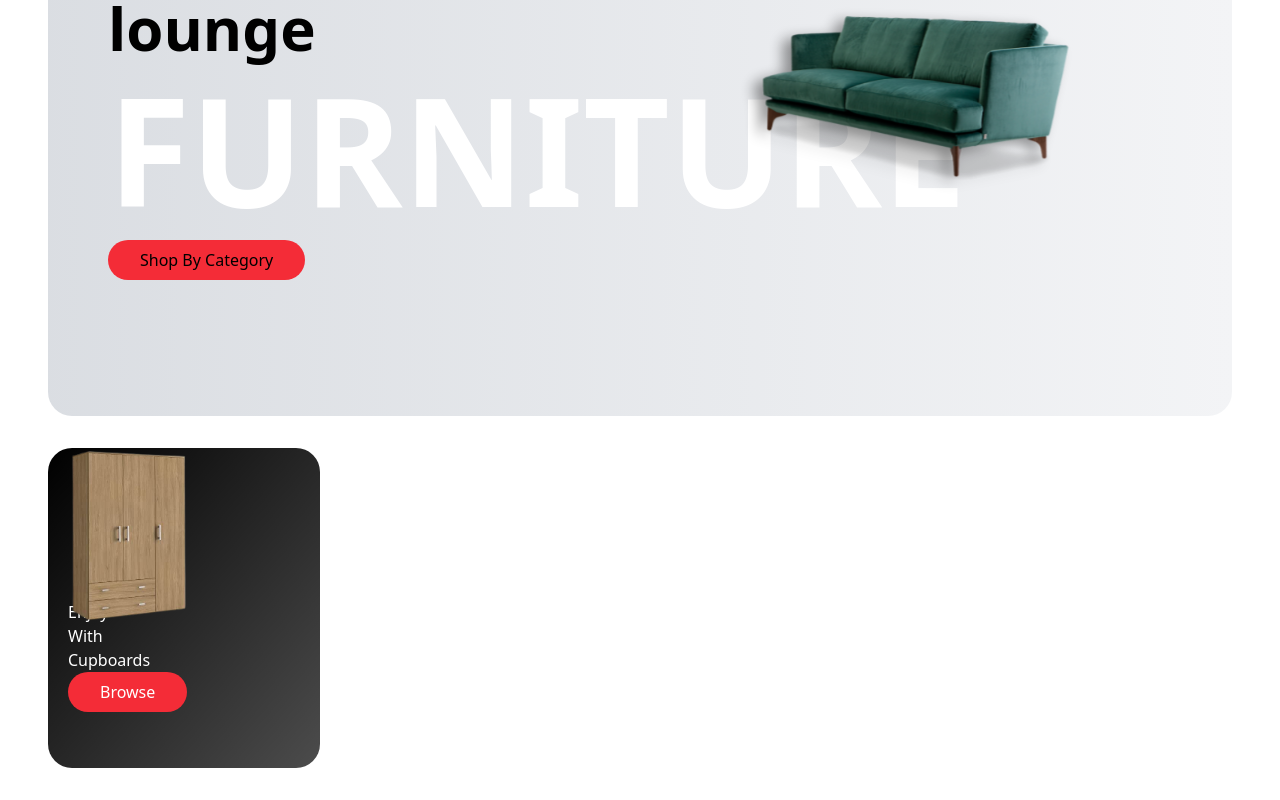
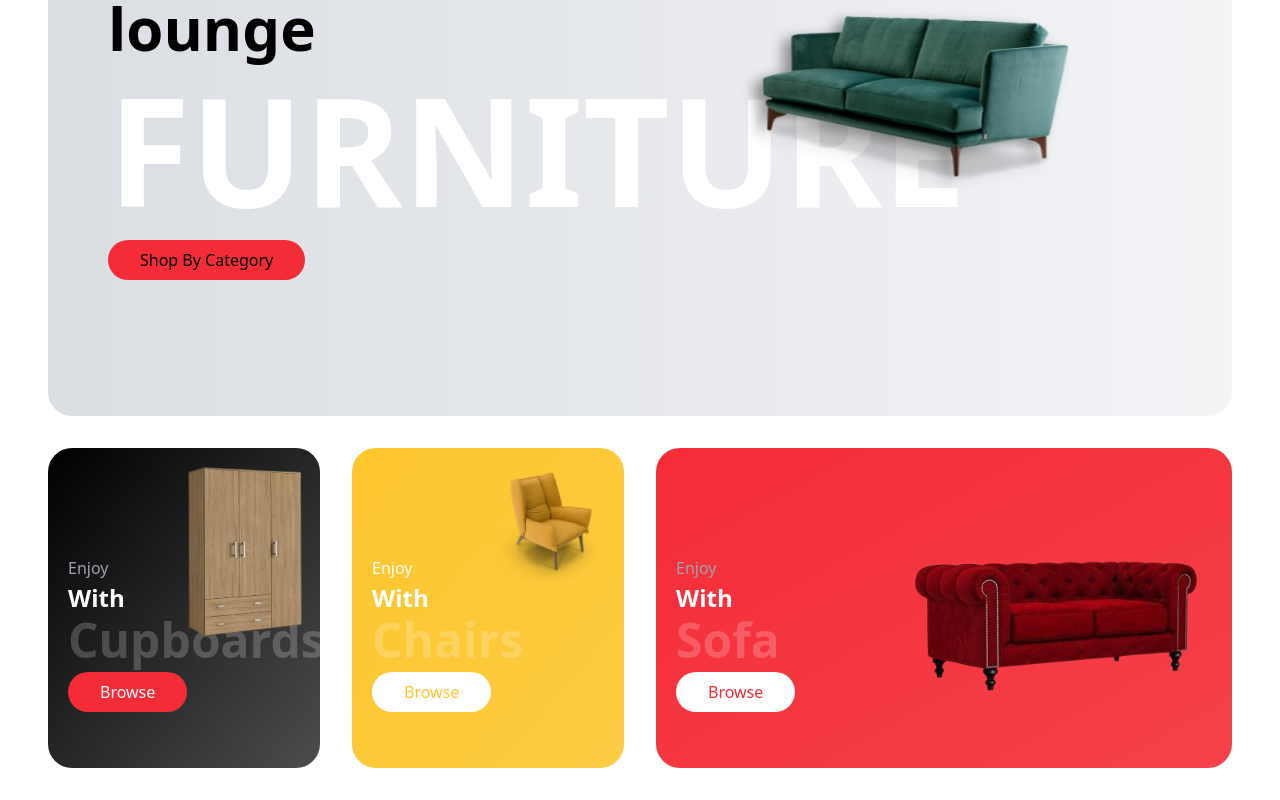
Before and after one commit to BAGABO-BONNY/shop, a React (Vite) app in the folder shop/: page / in a window 1280 px wide. Shown: the part 310-1110 px from the top of the page. Built offline with nearby package versions, Linux system fonts and the light colour scheme.

Commit message:
fifth commit

```diff
--- a/shop/src/components/Category/Category.jsx
+++ b/shop/src/components/Category/Category.jsx
@@ -1,6 +1,8 @@
 import React from 'react'
 import Button from '../shared/Button'
 import Image1 from'../hero/cupBoard.png'
+import Image2 from '../hero/el.png'
+import Image3 from'../hero/ga.png'
 
 const Category = () => {
   return (
@@ -10,9 +12,9 @@ const Category = () => {
                 <div className='py-10 pl-5 bg-gradient-to-br from-black to-black/70 text-white rounded-3xl relative h-[320px] flex items-end'>
                     <div>
                         <div className='mb-4'>
-                            <p>Enjoy</p>
-                            <p>With</p>
-                            <p>Cupboards</p>
+                            <p className='mb-[2px] text-gray-400'>Enjoy</p>
+                            <p className='text-2xl font-semibold mb-[2px]'>With</p>
+                            <p className='text-4xl xl:text-5xl font-bold opacity-20 mb-2'>Cupboards</p>
                             <Button
                             text="Browse"
                             bgColor={"bg-primary"}
@@ -20,7 +22,39 @@ const Category = () => {
                             />
                         </div>
                     </div>
-                    <img src={Image1} alt="" className="w-[120px] absolute top-0 "/>
+                    <img src={Image1} alt="" className="w-[120px]  absolute top-4 right-4 "/>
+                </div>
+                {/*second col */}
+                <div className='py-10 pl-5 bg-gradient-to-br from-brandYellow to-brandYellow/90 text-white rounded-3xl relative h-[320px] flex items-end'>
+                    <div>
+                        <div className='mb-4'>
+                            <p className='mb-[2px] text-white'>Enjoy</p>
+                            <p className='text-2xl font-semibold mb-[2px]'>With</p>
+                            <p className='text-4xl xl:text-5xl font-bold opacity-20 mb-2'>Chairs</p>
+                            <Button
+                            text="Browse"
+                            bgColor={"bg-white"}
+                            textColor={"text-brandYellow"}
+                            />
+                        </div>
+                    </div>
+                    <img src={Image2} alt="" className="w-[120px]  absolute top-4 right-4 "/>
+                </div>
+                {/*third col */}
+                <div className=' col-span-2 py-10 pl-5 bg-gradient-to-br from-primary to-primary/90 text-white rounded-3xl relative h-[320px] flex items-end'>
+                    <div>
+                        <div className='mb-4'>
+                            <p className='mb-[2px] text-gray-400'>Enjoy</p>
+                            <p className='text-2xl font-semibold mb-[2px]'>With</p>
+                            <p className='text-4xl xl:text-5xl font-bold opacity-20 mb-2'>Sofa</p>
+                            <Button
+                            text="Browse"
+                            bgColor={"bg-white"}
+                            textColor={"text-primary"}
+                            />
+                        </div>
+                    </div>
+                    <img src={Image3} alt="" className="w-[320px]  absolute top-4 right-4 "/>
                 </div>
             </div>
         </div>
```
Also changed, not shown: shop/src/components/Hero/ga.png.
